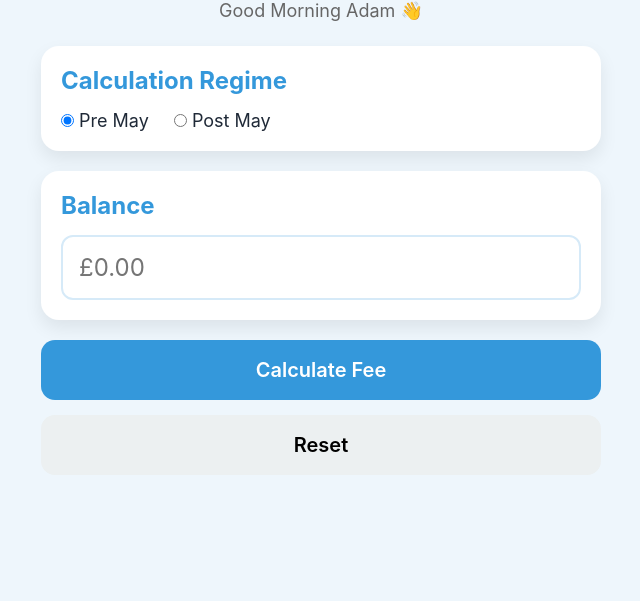
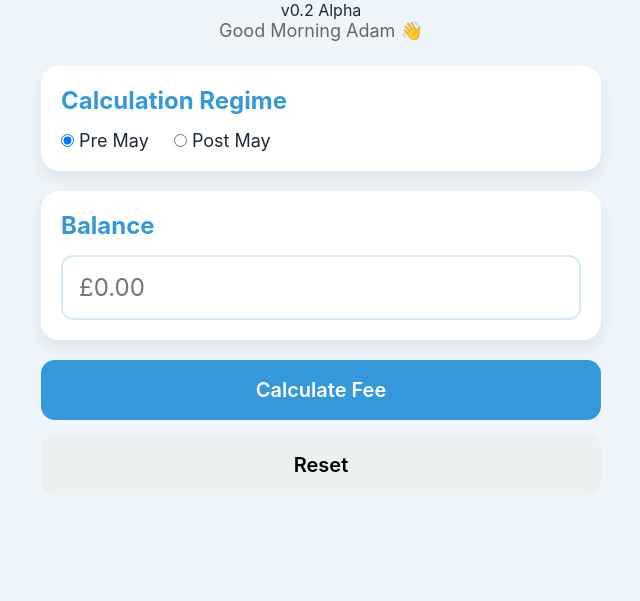
Before and after one commit to bdz58mz8m2-svg/Feeflow, a plain HTML site: page index.html in a window 1280 px wide. Shown: the part 199-800 px from the top of the page, without its empty margins (319-959 px from the left). Drawn offline with Linux system fonts and the light colour scheme.

Commit message:
Update index.html

```diff
--- a/index.html
+++ b/index.html
@@ -21,11 +21,15 @@
             £
         </div>
 
-        <h1>FeeFlow</h1>
+     <h1>FeeFlow</h1>
 
-        <p id="greeting">
-            Good Morning Adam 👋
-        </p>
+<p class="version">
+    v0.2 Alpha
+</p>
+
+<p id="greeting">
+    Good Morning Adam 👋
+</p>
 
     </header>
 
```
